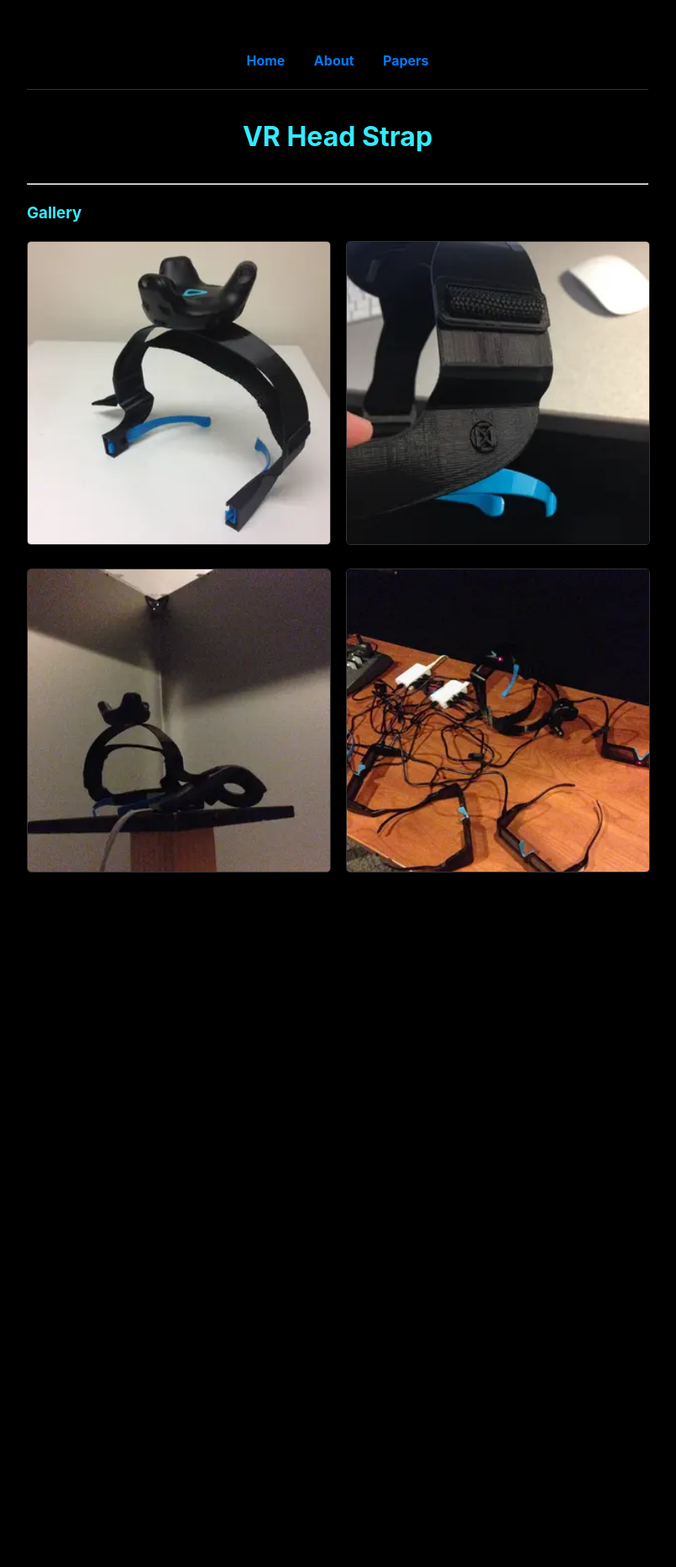
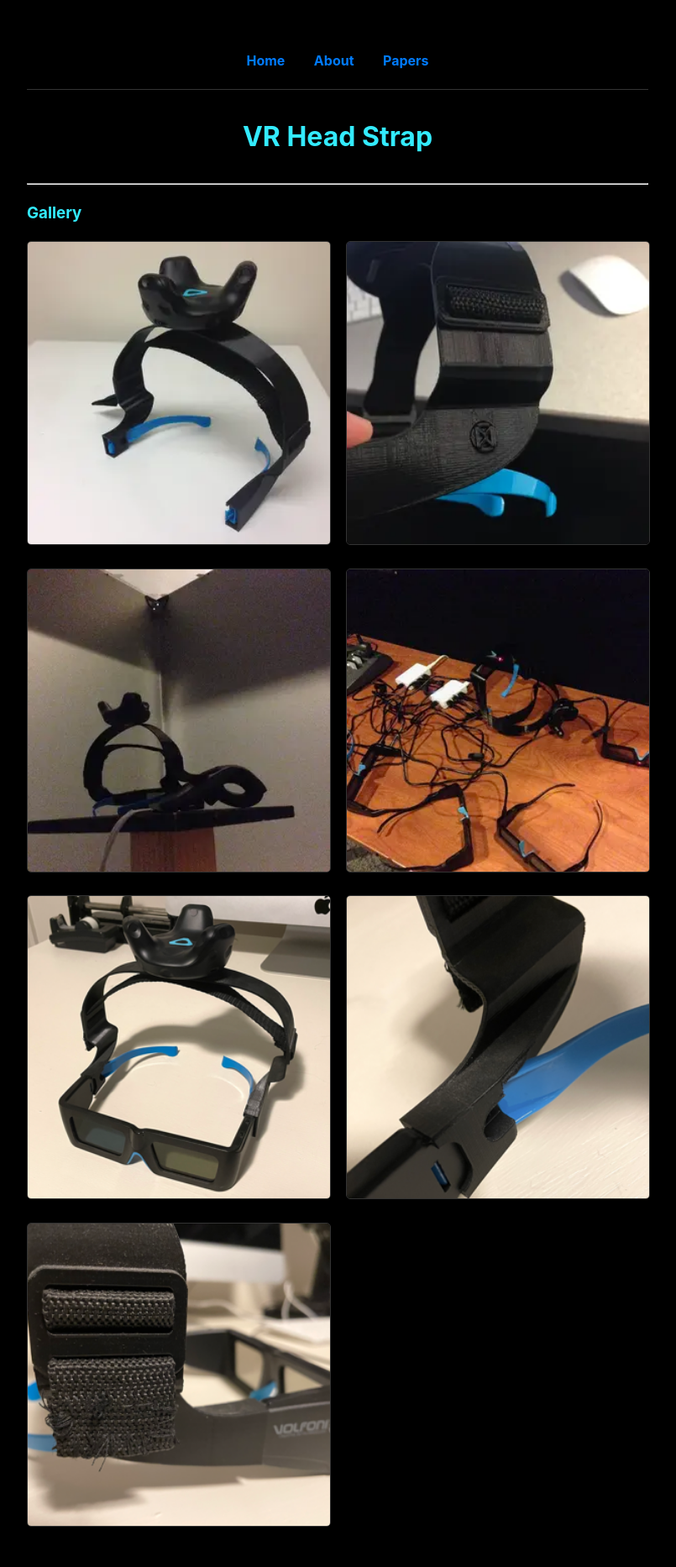
Before and after one commit to tenorvis/portfolio, a Jekyll site: the page built from _projects/head-mount.md, in a window 1280 px wide. Shown: the whole page at 84% size, without its empty margins (238-1043 px from the left). Built offline with Jekyll 4.4.1, drawn with Linux system fonts in a browser that asks for light colours; before the commit the page ends 1086 px from its top, so only the background shows below that.

Commit message:
Additional images for glove and head mount

```diff
--- a/_projects/head-mount.md
+++ b/_projects/head-mount.md
@@ -8,4 +8,7 @@ gallery_images:
   - headband2.webp
   - headband3.webp
   - headband4.webp
+  - headband5.webp
+  - headband6.webp
+  - headband7.webp
 ---
```
Also changed, not shown: _projects/brain.md (+2 -2 lines), _projects/glove.md (+3 -0 lines), projects/glove/pinchglove7.png (added), projects/glove/pinchglove8.png (added), projects/head-mount/headband5.png (added), projects/head-mount/headband6.png (added), projects/head-mount/headband7.png (added), thumbs/glove/pinchglove6.webp (added), thumbs/glove/pinchglove7.webp (added), thumbs/glove/pinchglove8.webp (added), thumbs/head-mount/headband5.webp (added), thumbs/head-mount/headband6.webp (added), thumbs/head-mount/headband7.webp (added), 1 other file.
